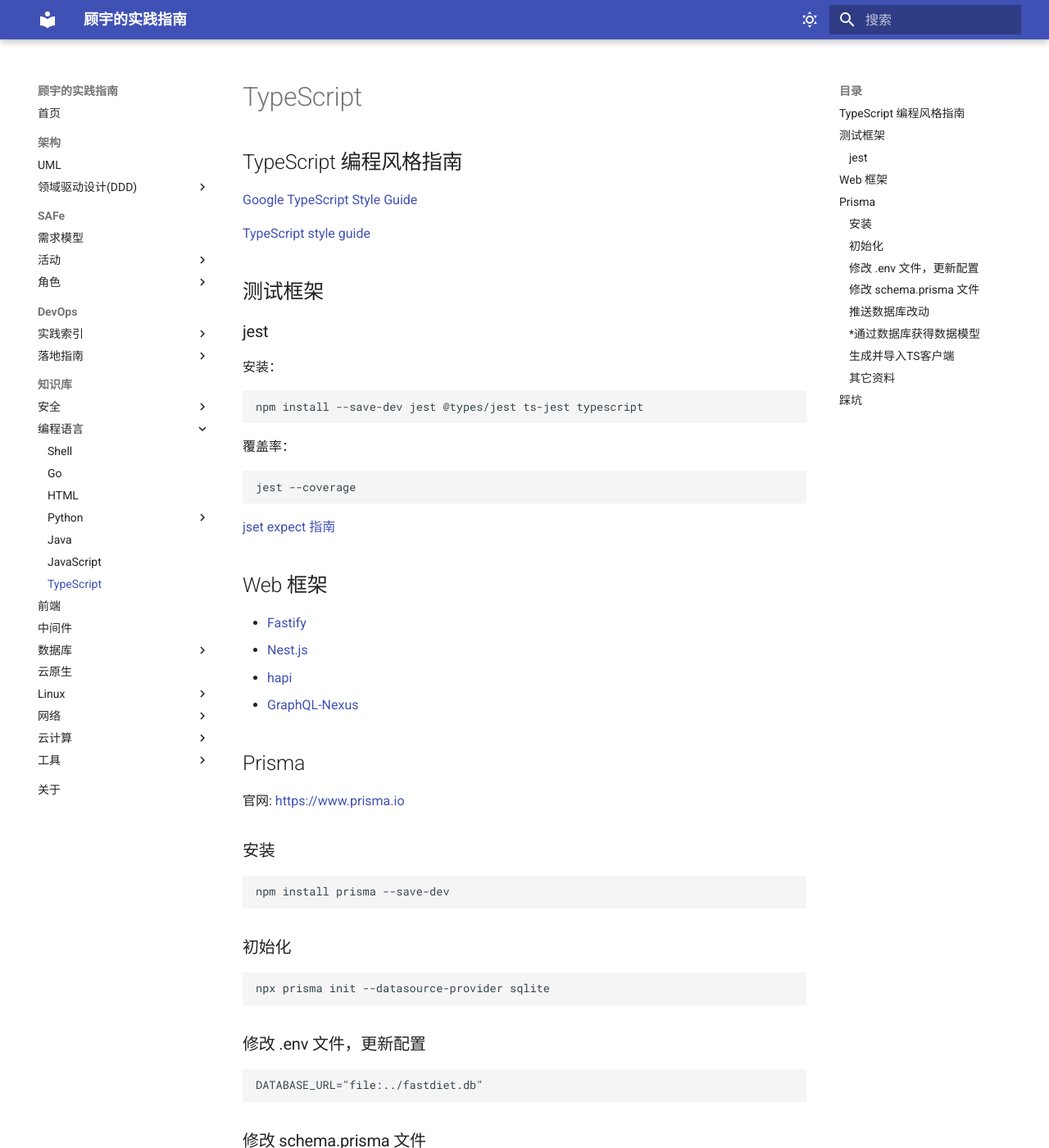
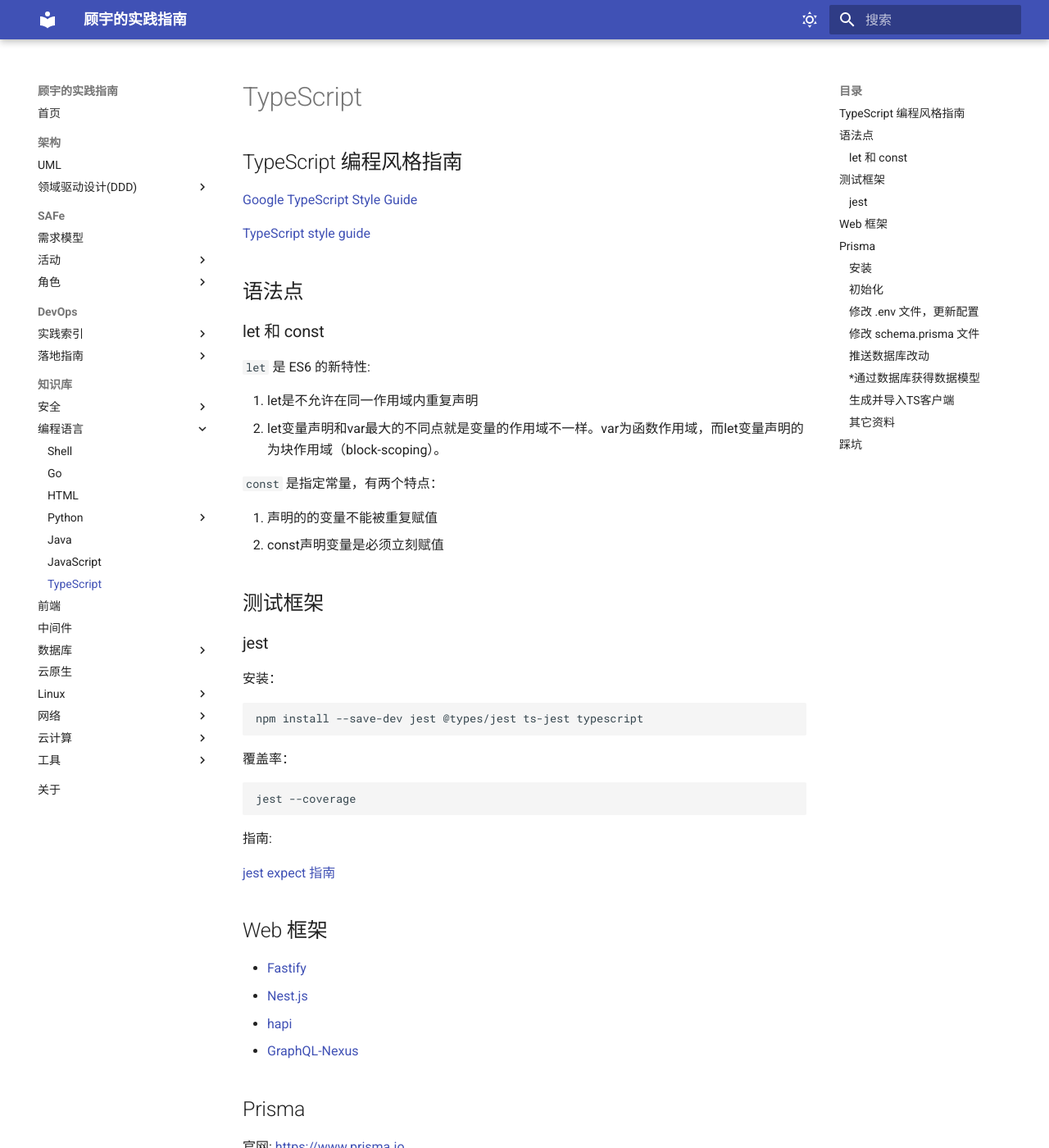
Before and after one commit to wizardbyron/guides, an MkDocs documentation site: the page built from docs/programming/ts/index.md, in a window 1280 px wide and 1400 px high. Shown: the whole window at 82% size. Built offline with MkDocs 1.6.1 and Material for MkDocs 9.7.7, drawn with Linux system fonts in a browser that asks for light colours.

Commit message:
update ts guide

````diff
--- a/docs/programming/ts/index.md
+++ b/docs/programming/ts/index.md
@@ -5,6 +5,20 @@
 [Google TypeScript Style Guide](https://google.github.io/styleguide/tsguide.html)
 
 [TypeScript style guide](https://ts.dev/style/)
+
+## 语法点
+
+### let 和 const
+
+`let` 是 ES6 的新特性:
+
+1. let是不允许在同一作用域内重复声明
+2. let变量声明和var最大的不同点就是变量的作用域不一样。var为函数作用域，而let变量声明的为块作用域（block-scoping）。
+
+`const` 是指定常量，有两个特点：
+
+1. 声明的的变量不能被重复赋值
+2. const声明变量是必须立刻赋值
 
 ## 测试框架
 
@@ -22,7 +36,9 @@
 jest --coverage
 ```
 
-[jset expect 指南](https://jestjs.io/docs/expect)
+指南:
+
+[jest expect 指南](https://jestjs.io/docs/expect)
 
 ## Web 框架
 
````
